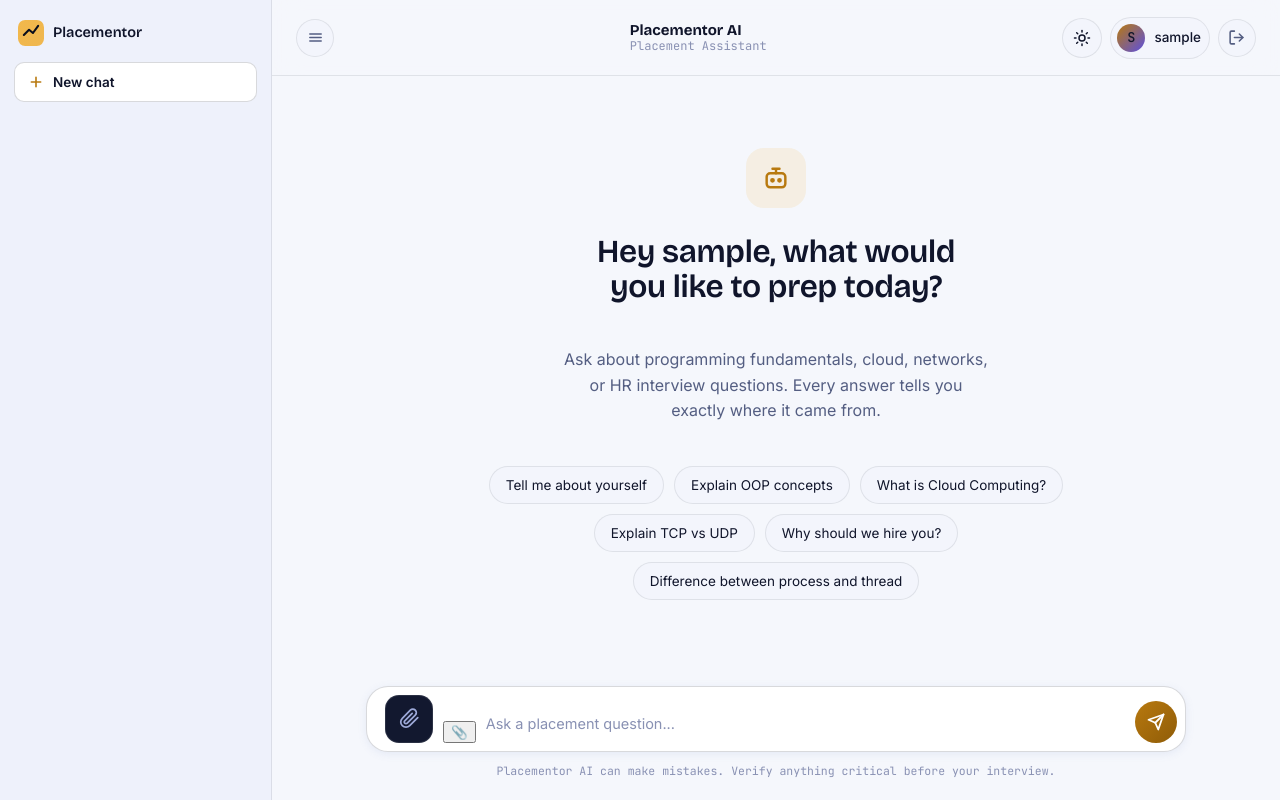
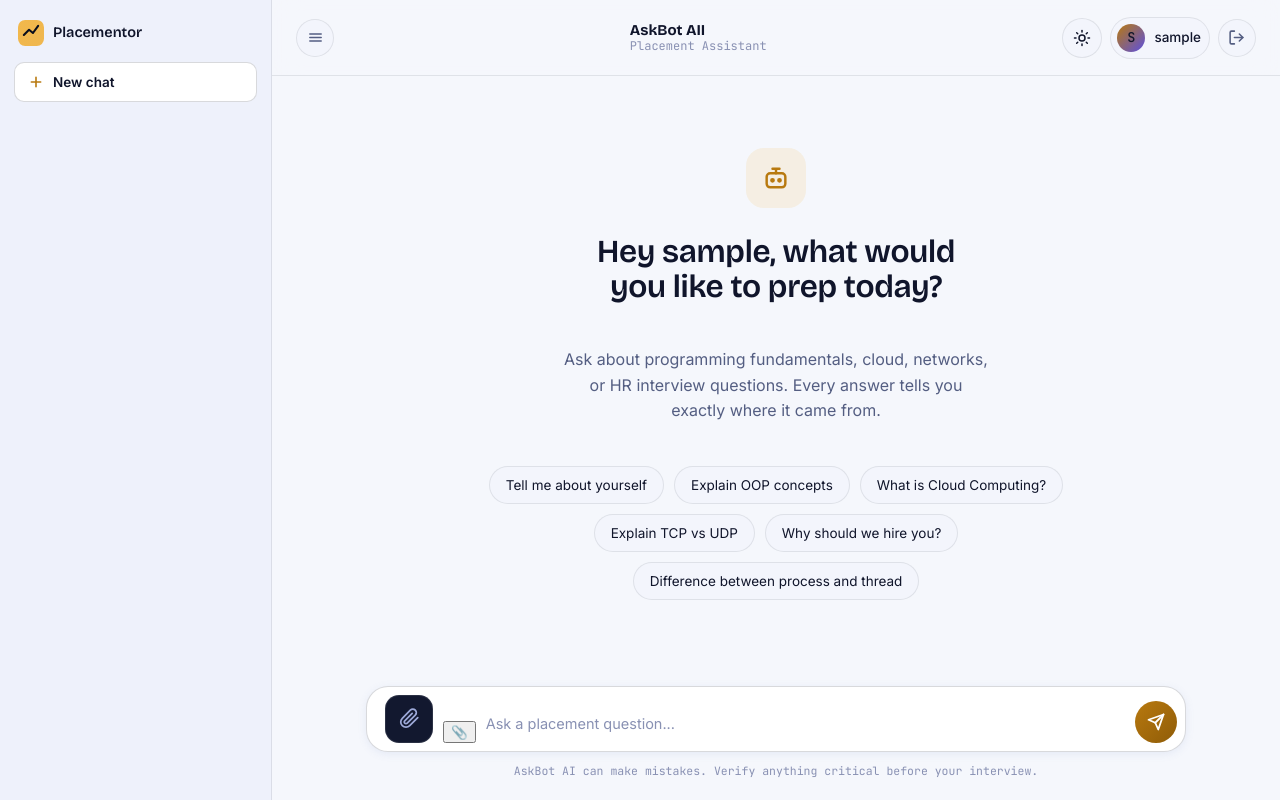
Before and after one commit to Swathinadesan/AskBot-AI, a Flask app: page /chat in a window 1280 px wide. Run offline with Flask 3, Linux system fonts and the light colour scheme; the visitor is signed in with stand-in values (Sample User, id 1); parts of the project's set-up code (start-up, migrations or seed data) failed here and were passed over.

Commit message:
Update chat.html

```diff
--- a/templates/chat.html
+++ b/templates/chat.html
@@ -1,5 +1,5 @@
 {% extends "base.html" %}
-{% block title %}Chat - Placementor AI{% endblock %}
+{% block title %}Chat - AskBot AI{% endblock %}
 {% block body_class %}chat-body{% endblock %}
 
 {% block extra_css %}
@@ -286,7 +286,7 @@
 
         <div class="chat-header-title">
 
-          <strong>Placementor AI</strong>
+          <strong>AskBot AII</strong>
           <span>Placement Assistant</span>
 
         </div>
@@ -500,7 +500,7 @@
 
 
         <div class="composer-hint">
-          Placementor AI can make mistakes.
+          AskBot AI can make mistakes.
           Verify anything critical before your interview.
         </div>
 
```
